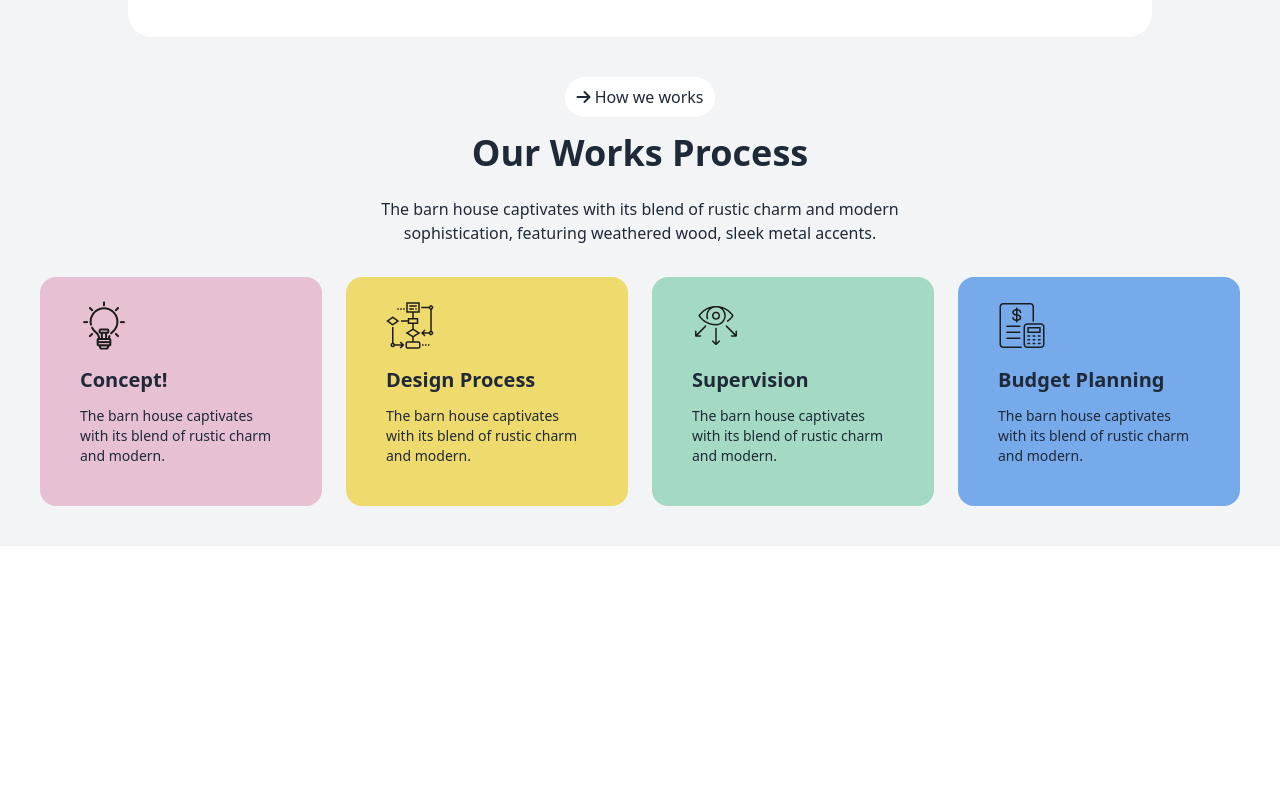
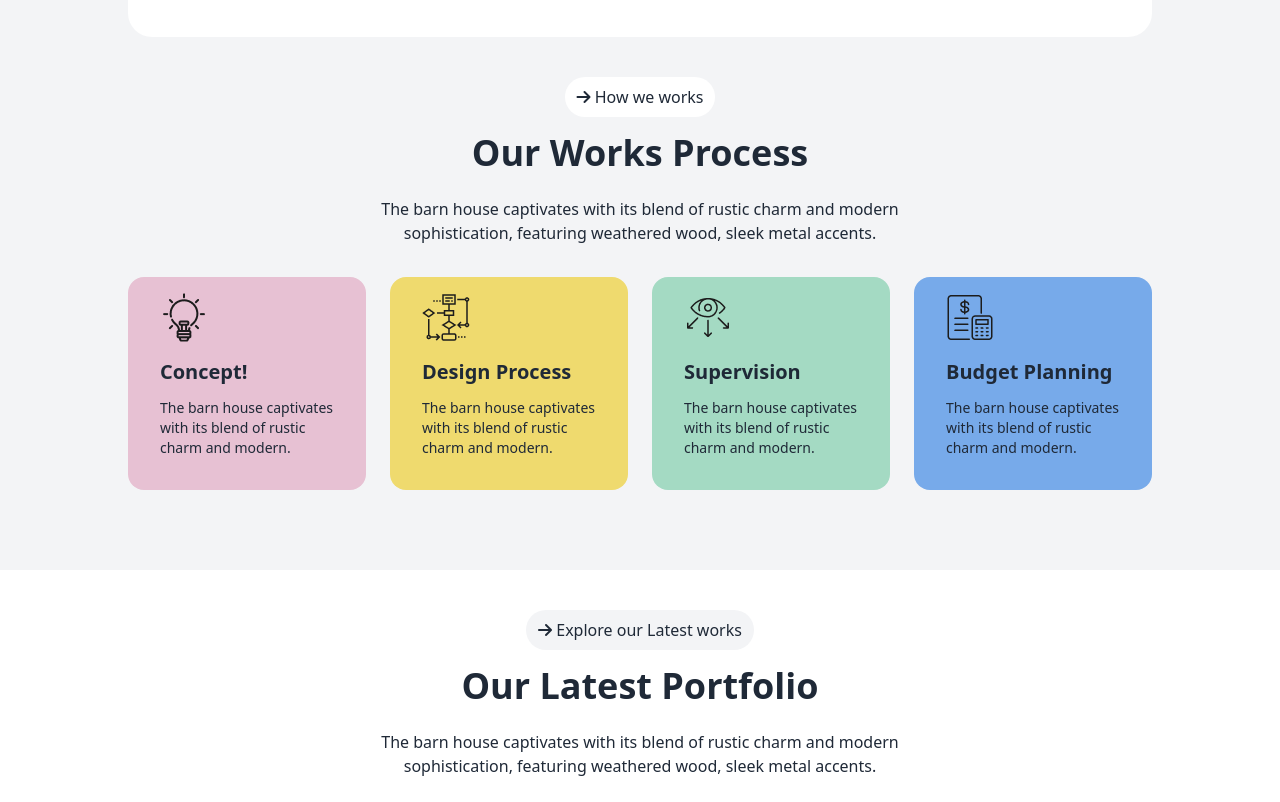
Before and after one commit to nafx0/Rinterio, a plain HTML site: page index.html in a window 1280 px wide. Shown: the part 1687-2489 px from the top of the page. Before the commit the page ends 2233 px from the top, so only its background shows below. Drawn offline with nearby package versions, Linux system fonts and the light colour scheme.

Commit message:
added portfolio section

```diff
--- a/index.html
+++ b/index.html
@@ -144,7 +144,7 @@
                 <img src="assets/Vector.png" alt="" class="py-5 hidden lg:flex">
                 <div class="lg:mx-20 flex lg:flex-row flex-col gap-10 justify-center items-center">
                     <div class="lg:w-1/2">
-                        <div class="lg:space-x-2 bg-white rounded-full w-fit px-3 py-2 mt-10 lg:mt-0 translate-x-full lg:translate-x-0 mb-4"><i class="fa-solid fa-arrow-right text-center"></i> About Us</div>
+                        <div class="lg:space-x-2 bg-white rounded-full w-fit px-3 py-2 mt-10 lg:mt-0 mx-auto lg:mx-0 mb-4"><i class="fa-solid fa-arrow-right text-center"></i> About Us</div>
 
                         <h3 class="font-extrabold text-4xl sm:text-3xl lg:w-3/4">We design thoughtful, liveable spaces</h3>
 
@@ -218,13 +218,13 @@
               </div>
           </section>
           <!-- Works Section -->
-          <section class="bg-gray-100">
-            <div class="lg:max-w-screen-xl lg:mx-auto px-10 pb-10">
+          <section class="bg-gray-100 pb-10">
+            <div class="lg:max-w-screen-lg lg:mx-auto pb-10 lg:px-0 px-10">
                 <div class="lg:space-x-2 bg-white rounded-full w-fit px-3 py-2 lg:mt-0 mb-4 mx-auto"><i class="fa-solid fa-arrow-right text-center"></i> How we works</div>
                 <h3 class="text-4xl font-bold text-center">Our Works Process</h3>
                 <p class="max-w-prose lg:mt-6 text-center mx-auto">The barn house captivates with its blend of rustic charm and modern sophistication, featuring weathered wood, sleek metal accents.</p>
                 <div class="flex lg:flex-row flex-col gap-6 mt-8">
-                    <div class="card card-compact bg-[#E7C1D3] p-6">
+                    <div class="card card-compact bg-[#E7C1D3] p-4">
                         <div class="text-left pl-4">
                           <img
                             src="assets/concept.png"
@@ -235,7 +235,7 @@
                           <p>The barn house captivates with its blend of rustic charm and modern.</p>
                         </div>
                     </div>
-                    <div class="card card-compact bg-[#EFDA6E] p-6 ">
+                    <div class="card card-compact bg-[#EFDA6E] p-4 ">
                         <div class="text-left pl-4">
                           <img
                             src="assets/flow-chart.png"
@@ -246,7 +246,7 @@
                           <p>The barn house captivates with its blend of rustic charm and modern.</p>
                         </div>
                     </div>
-                    <div class="card card-compact bg-[#A4DAC3] p-6">
+                    <div class="card card-compact bg-[#A4DAC3] p-4">
                         <div class="text-left pl-4">
                           <img
                             src="assets/vision.png"
@@ -257,7 +257,7 @@
                           <p>The barn house captivates with its blend of rustic charm and modern.</p>
                         </div>
                     </div>
-                    <div class="card card-compact bg-[#77AAEA] p-6">
+                    <div class="card card-compact bg-[#77AAEA] p-4">
                         <div class="text-left pl-4">
                           <img
                             src="assets/budget-planning.png"
@@ -271,6 +271,13 @@
                 </div>
             </div>
           </section>
+          <!-- Portfolio section -->
+           <section>
+            <div class="lg:space-x-2 bg-gray-100 rounded-full w-fit px-3 py-2 lg:mt-10 mb-4 mx-auto"><i class="fa-solid fa-arrow-right text-center"></i> Explore our Latest works</div>
+            <h3 class="text-4xl font-bold text-center">Our Latest Portfolio</h3>
+            <p class="max-w-prose lg:mt-6 text-center mx-auto">The barn house captivates with its blend of rustic charm and modern sophistication, featuring weathered wood, sleek metal accents.</p>
+            <br>
+           </section>
     </main>
     <footer>
 
```
